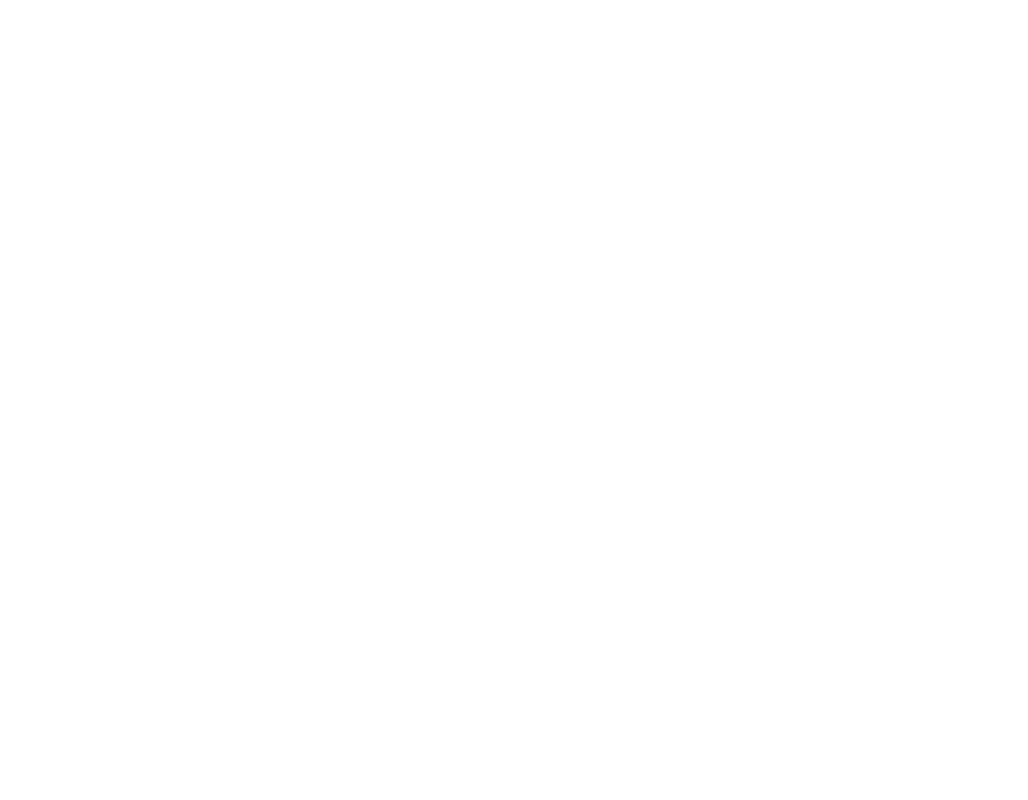
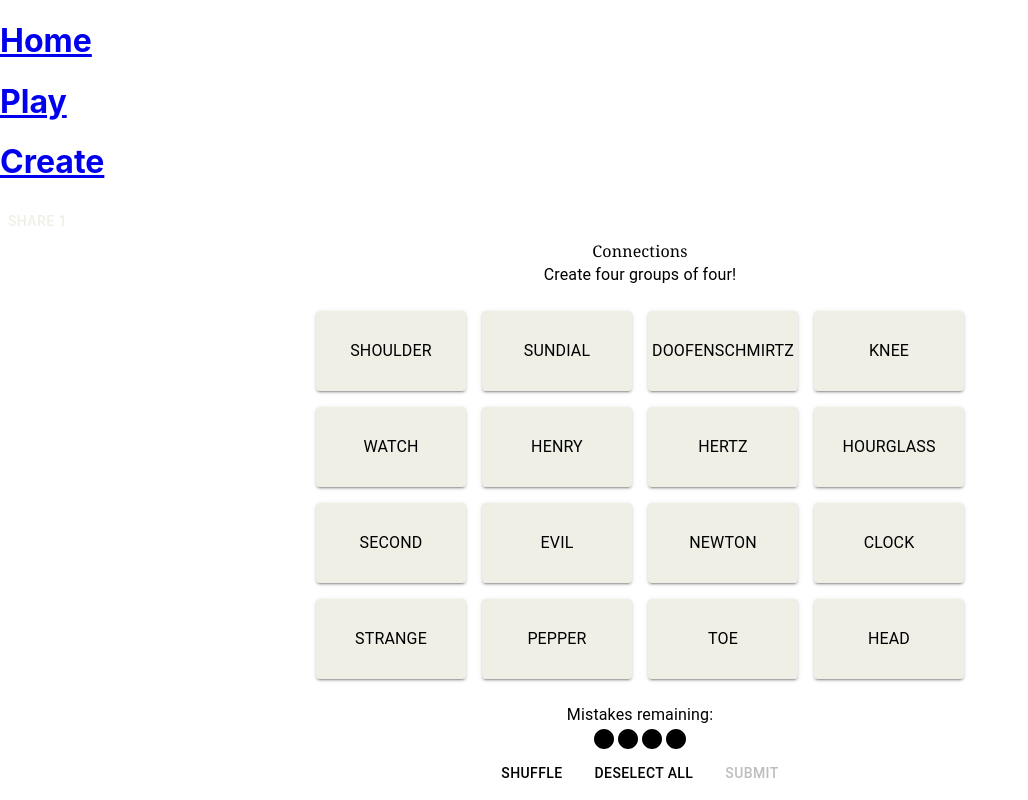
Before and after one commit to irisnwang/connectionizer, a React (Create React App) app: page /play/1 in a window 1280 px wide. Before the commit this address had no page. Shown: the whole page, without its empty margins (0-1028 px from the left). Built offline with nearby package versions, Linux system fonts and the light colour scheme.

Commit message:
Placeholder puzzle db read, some style and implementation

```diff
--- a/src/App.js
+++ b/src/App.js
@@ -4,16 +4,30 @@
 import Game from "./components/play";
 import Creator from "./components/creator";
 import Sidebar from "./components/sidebar";
+import { createTheme, ThemeProvider } from "@mui/material/styles";
+
+const theme = createTheme({
+  palette: {
+    primary: { main: "#efefe6" },
+    info: { main: "#fbd400" },
+    error: { main: "#b5e352" },
+    warning: { main: "#729eeb" },
+    success: { main: "#bc70c4" },
+    secondary: {main: "#5a594e"}
+  },
+});
+
 
 export const App = () => {
   return (
+    <ThemeProvider theme={theme}>
       <BrowserRouter>
         <div className="container">
           <Routes>
             <Route path="/" element={<Sidebar />}>
               <Route path="index"
                 element={<Homepage />} />
-            <Route path="/play"
+              <Route path="/play/:id"
                 element={<Game />} />
               <Route path="/create"
                 exact={true}
@@ -21,7 +35,8 @@
             </Route>
           </Routes>
         </div>
-    </BrowserRouter>);
+      </BrowserRouter>
+    </ThemeProvider>);
 };
 
 export default App;
--- a/src/components/creator.js
+++ b/src/components/creator.js
@@ -9,7 +9,6 @@
     form.watch('guesses');
 
     const onSubmit = (data) => {
-        alert("happy happy happy")
         console.log({
             guesses: data.guesses,
             category1: {
--- a/src/components/play.js
+++ b/src/components/play.js
@@ -1,32 +1,15 @@
-import { Box, Button, Grid, Typography } from '@mui/material';
-import CircleIcon from '@mui/icons-material/Circle';
-import data from '../test/res/examples.json'
-
-const DAY_1 = [
-    {
-        category: 'Timekeeping devices',
-        items: ['Clock', 'Hourglass', 'Sundial', 'Watch'],
-    },
-    {
-        category: 'Units of measure',
-        items: ['Second', 'Newton', 'Hertz', 'Mole'],
-    },
-    {
-        category: 'Hairstyles',
-        items: ['Bob', 'Crop', 'Pixie', 'Shag'],
-    },
-    {
-        category: 'Dr. ___',
-        items: ['Evil', 'PPP', 'J', 'No'],
-    },
-];
+import { Box, Button, Grid, Typography } from "@mui/material";
+import CircleIcon from "@mui/icons-material/Circle";
+import { examples } from "../test/res/examples";
+import { useParams } from "react-router-dom";
+import { useState } from "react";
 
 const difficultyColor = (difficulty) => {
   return {
-        1: '#fbd400',
-        2: '#b5e352',
-        3: '#729eeb',
-        4: '#bc70c4',
+    1: "#fbd400",
+    2: "#b5e352",
+    3: "#729eeb",
+    4: "#bc70c4",
   }[difficulty];
 };
 
@@ -41,89 +24,98 @@
   return list.sort(() => 0.5 - Math.random());
 };
 
-const methods = (state) => {
-    return {
-        toggleActive(item) {
-            if (state.activeItems.includes(item)) {
-                state.activeItems = state.activeItems.filter((i) => i !== item);
-            } else if (state.activeItems.length < 4) {
-                state.activeItems.push(item);
-            }
-        },
+// const methods = (state) => {
+//   return {
+//     toggleActive(item) {
+//       if (state.activeItems.includes(item)) {
+//         state.activeItems = state.activeItems.filter((i) => i !== item);
+//       } else if (state.activeItems.length < 4) {
+//         state.activeItems.push(item);
+//       }
+//     },
 
-        shuffle() {
-            shuffle(state.items);
-        },
+//     shuffle() {
+//       shuffle(state.items);
+//     },
 
-        deselectAll() {
-            state.activeItems = [];
-        },
+//     deselectAll() {
+//       state.activeItems = [];
+//     },
 
-        submit() {
-            const foundGroup = state.incomplete.find((group) =>
-                group.items.every((item) => state.activeItems.includes(item)),
-            );
+//     submit() {
+//       const foundGroup = state.incomplete.find((group) =>
+//         group.items.every((item) => state.activeItems.includes(item))
+//       );
 
-            if (foundGroup) {
-                state.complete.push(foundGroup);
-                const incomplete = state.incomplete.filter((group) => group !== foundGroup);
-                state.incomplete = incomplete;
-                state.items = shuffle(incomplete.flatMap((group) => group.items));
-                state.activeItems = [];
-            } else {
-                state.mistakesRemaining -= 1;
-                state.activeItems = [];
+//       if (foundGroup) {
+//         state.complete.push(foundGroup);
+//         const incomplete = state.incomplete.filter(
+//           (group) => group !== foundGroup
+//         );
+//         state.incomplete = incomplete;
+//         state.items = shuffle(incomplete.flatMap((group) => group.items));
+//         state.activeItems = [];
+//       } else {
+//         state.mistakesRemaining -= 1;
+//         state.activeItems = [];
 
-                if (state.mistakesRemaining === 0) {
-                    state.complete = [...state.incomplete];
-                    state.incomplete = [];
-                    state.items = [];
+//         if (state.mistakesRemaining === 0) {
+//           state.complete = [...state.incomplete];
+//           state.incomplete = [];
+//           state.items = [];
+//         }
+//       }
+//     },
+//   };
+// };
+
+const getGame = (id) => {
+  for (const example of examples) {
+    if (example.id === id) {
+      return example;
     }
   }
-        },
-    };
+  return examples[0];
 };
 
 export const Game = () => {
-    const useGame = (options) => {
-        const initialState = {
-            // gray tiles with extra info
-            incomplete: options.groups,
+  const { id } = useParams();
+  const gameData = getGame(id);
+  const [activeItems, setActiveItems] = useState([]);
+  const [incomplete, setIncomplete] = useState(gameData.words);
+  const [items, setItems] = useState(
+    shuffle([...gameData.words])
+  );
+  const [mistakesRemaining, setMistakesRemaining] = useState(gameData.guesses);
+
+  const game = {
     // color tiles
     complete: [],
-            // strings of unselected
-            items: shuffle(options.groups.flatMap((g) => g.items)),
-            // strings of selected
-            activeItems: [],
-            mistakesRemaining: options.json.guesses,
   };
 
-        return {
-            ...initialState,
-            ...methods,
+  const select = (item) => {
+    if (activeItems.includes(item)) {
+      setActiveItems(activeItems.filter((i) => i !== item));
+    } else if (activeItems.length < 4) {
+      setActiveItems([...activeItems, item]);
+    }
   };
-    };
-
-    const game = useGame({
-        json: data.example1,
-        groups: DAY_1,
-    });
 
   return (
     <>
-
-            <Button>
-                Share
-            </Button>
+      <Button>Share {id}</Button>
       <Box h="100vh" w="100vw" align="center" justify="center">
-                <Grid spacing={4} align="center">
+        <Grid align="center">
           <Typography size="3xl" fontFamily="Georgia" fontWeight="light">
             Connections
           </Typography>
-                    <Typography fontWeight="semibold">Create four groups of four!</Typography>
-                    <Grid>
+          <Typography fontWeight="semibold">
+            Create four groups of four!
+          </Typography>
+          <Grid container gap={2} py={3}>
             {game.complete.map((group) => (
               <Grid
+                container
                 spacing={1}
                 lineHeight={1}
                 rounded="lg"
@@ -133,40 +125,44 @@
                 minWidth="624px"
                 bg={difficultyColor(group.difficulty)}
               >
-                                <Typography fontSize="xl" fontWeight="extrabold" textTransform="uppercase">
+                <Typography
+                  fontSize="xl"
+                  fontWeight="extrabold"
+                  textTransform="uppercase"
+                >
                   {group.category}
                 </Typography>
                 <Typography fontSize="xl" textTransform="uppercase">
-                                    {group.items.join(', ')}
+                  {group.items.join(", ")}
                 </Typography>
               </Grid>
             ))}
 
-                        {chunk(game.items, 4).map((row) => (
+            {chunk(items.flatMap(g => g.word), 4).map((row) => (
               <>
-                                <Grid>
+                <Grid container gap={2} justifyContent="center">
                   {row.map((item) => (
-                                        <Button style={{
+                    <Button
+                      style={{
                         minWidth: "150px",
                         maxWidth: "150px",
-                                            minHeight: "80px"
+                        minHeight: "80px",
                       }}
-
+                      color={
+                        activeItems.includes(item) ? "secondary" : "primary"
+                      }
+                      variant="contained"
                       // bg="#efefe6"
                       // fontSize="16px"
                       // fontWeight="extrabold"
                       // textTransform="uppercase"
-                                        // onClick={() => game.toggleActive(item)}
-                                        // isActive={game.activeItems.includes(item)}
+                      onClick={() => select(item)}
                       // _active={{
                       //     bg: '#5a594e',
                       //     color: 'white',
                       // }}
                     >
-                                            <Typography noWrap>
-                                                {item}
-                                            </Typography>
-
+                      <Typography color={activeItems.includes(item) ? "white" : "black"}>{item}</Typography>
                     </Button>
                   ))}
                 </Grid>
@@ -175,38 +171,23 @@
           </Grid>
           <Grid align="baseline">
             <Typography>Mistakes remaining:</Typography>
-                        {
-                            game.mistakesRemaining >= 0 ?
-                                [...Array(game.mistakesRemaining).keys()].map(() => (
+            {mistakesRemaining >= 0
+              ? [...Array(mistakesRemaining).keys()].map(() => (
                   <CircleIcon bg="gray.800" size="12px" />
-                                )) : "Infinite"
-                        }
+                ))
+              : "Infinite"}
           </Grid>
           <Grid>
-                        <Button
-                            colorScheme="black"
-                            variant="outline"
-                            rounded="full"
-                            borderWidth="2px"
-                            onClick={game.shuffle}
-                        >
+            <Button variant="outline" rounded="full" onClick={game.shuffle}>
               Shuffle
             </Button>
-                        <Button
-                            colorScheme="black"
-                            variant="outline"
-                            rounded="full"
-                            borderWidth="2px"
-                            onClick={game.deselectAll}
-                        >
+            <Button variant="outline" rounded="full" onClick={() => setActiveItems([])}>
               Deselect All
             </Button>
             <Button
-                            colorScheme="black"
               variant="outline"
               rounded="full"
-                            borderWidth="2px"
-                            isDisabled={game.activeItems.length !== 4}
+              disabled={activeItems.length !== 4}
               onClick={game.submit}
             >
               Submit
@@ -216,6 +197,6 @@
       </Box>
     </>
   );
-}
+};
 
 export default Game;
--- /dev/null
+++ b/src/test/res/examples.js
@@ -0,0 +1,172 @@
+export const examples = [{
+    "id": "1",
+    "guesses": 4,
+    "words": [
+        {
+            "word": "Clock",
+            "category": "Timekeeping Device",
+            "difficulty": 1
+        },
+        {
+            "word": "Hourglass",
+            "category": "Timekeeping Device",
+            "difficulty": 1
+        },
+        {
+            "word": "Sundial",
+            "category": "Timekeeping Device",
+            "difficulty": 1
+        },
+        {
+            "word": "Watch",
+            "category": "Timekeeping Device",
+            "difficulty": 1
+        },
+        {
+            "word": "Second",
+            "category": "Units of measurement",
+            "difficulty": 2
+        },
+        {
+            "word": "Hertz",
+            "category": "Units of measurement",
+            "difficulty": 2
+        },
+        {
+            "word": "Newton",
+            "category": "Units of measurement",
+            "difficulty": 2
+        },
+        {
+            "word": "Henry",
+            "category": "Units of measurement",
+            "difficulty": 2
+        },
+        {
+            "word": "Evil",
+            "category": "Dr. ____",
+            "difficulty": 3
+        },
+        {
+            "word": "Pepper",
+            "category": "Dr. ____",
+            "difficulty": 3
+        },
+        {
+            "word": "Strange",
+            "category": "Dr. ____",
+            "difficulty": 3
+        },
+        {
+            "word": "Doofenschmirtz",
+            "category": "Dr. ____",
+            "difficulty": 3
+        },
+        {
+            "word": "Head",
+            "category": "Body Parts",
+            "difficulty": 4
+        },
+        {
+            "word": "Shoulder",
+            "category": "Body Parts",
+            "difficulty": 4
+        },
+        {
+            "word": "Knee",
+            "category": "Body Parts",
+            "difficulty": 4
+        },
+        {
+            "word": "Toe",
+            "category": "Body Parts",
+            "difficulty": 4
+        }
+    ]
+},
+{
+    "id": "2",
+    "guesses": 4,
+    "words": [
+        {
+            "word": "a",
+            "category": "a",
+            "difficulty": 1
+        },
+        {
+            "word": "a",
+            "category": "a",
+            "difficulty": 1
+        },
+        {
+            "word": "a",
+            "category": "a",
+            "difficulty": 1
+        },
+        {
+            "word": "a",
+            "category": "a",
+            "difficulty": 1
+        },
+        {
+            "word": "b",
+            "category": "b",
+            "difficulty": 2
+        },
+        {
+            "word": "b",
+            "category": "b",
+            "difficulty": 2
+        },
+        {
+            "word": "b",
+            "category": "b",
+            "difficulty": 2
+        },
+        {
+            "word": "b",
+            "category": "b",
+            "difficulty": 2
+        },
+        {
+            "word": "c",
+            "category": "c",
+            "difficulty": 3
+        },
+        {
+            "word": "c",
+            "category": "c",
+            "difficulty": 3
+        },
+        {
+            "word": "c",
+            "category": "c",
+            "difficulty": 3
+        },
+        {
+            "word": "c",
+            "category": "c",
+            "difficulty": 3
+        },
+        {
+            "word": "d",
+            "category": "d",
+            "difficulty": 4
+        },
+        {
+            "word": "d",
+            "category": "d",
+            "difficulty": 4
+        },
+        {
+            "word": "d",
+            "category": "d",
+            "difficulty": 4
+        },
+        {
+            "word": "d",
+            "category": "d",
+            "difficulty": 4
+        }
+    ]
+}]
```
Also changed, not shown: src/test/res/examples.json (deleted, +0 -82 lines). Lines whose indentation alone changed are shown as unchanged.
